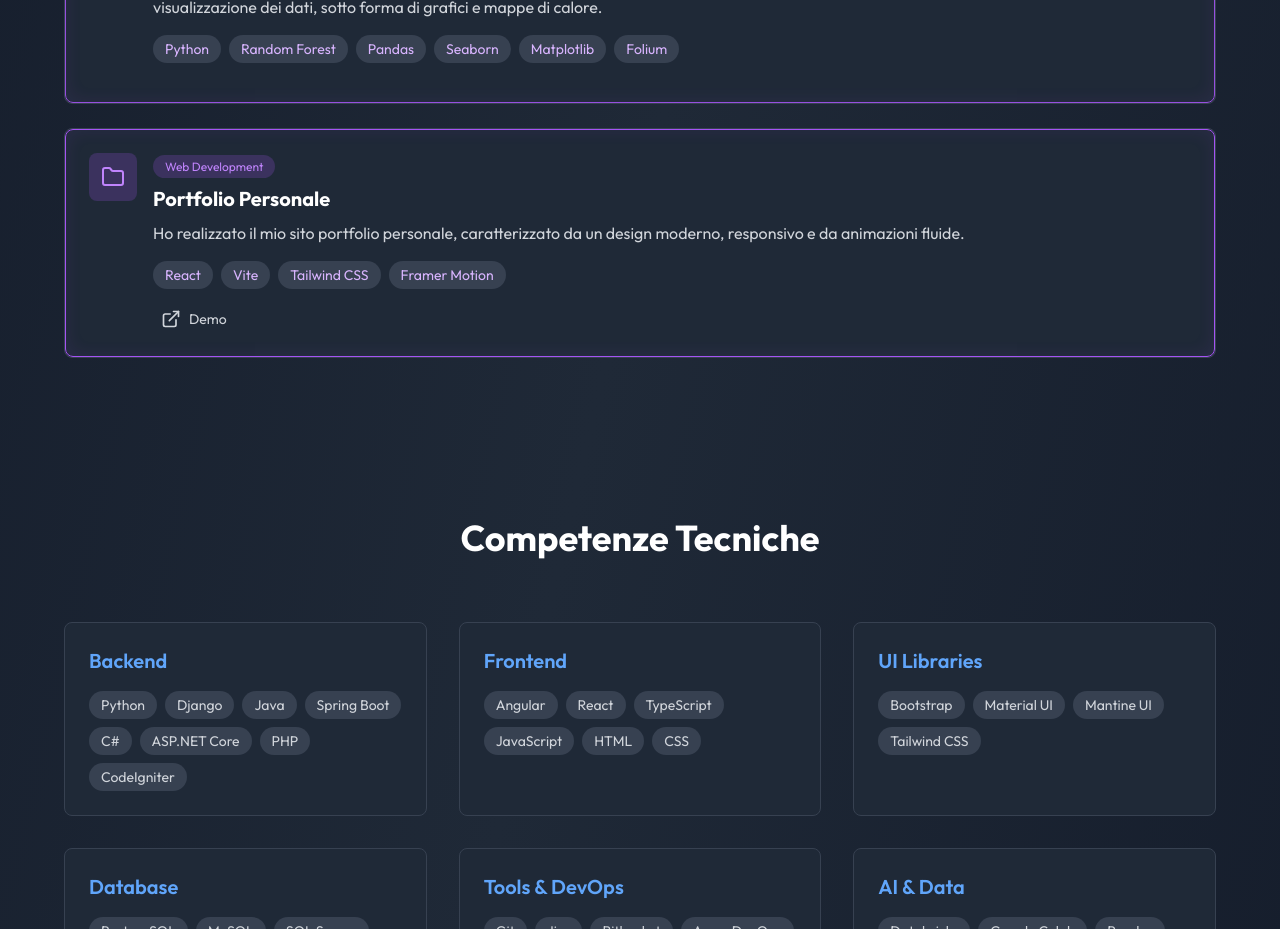
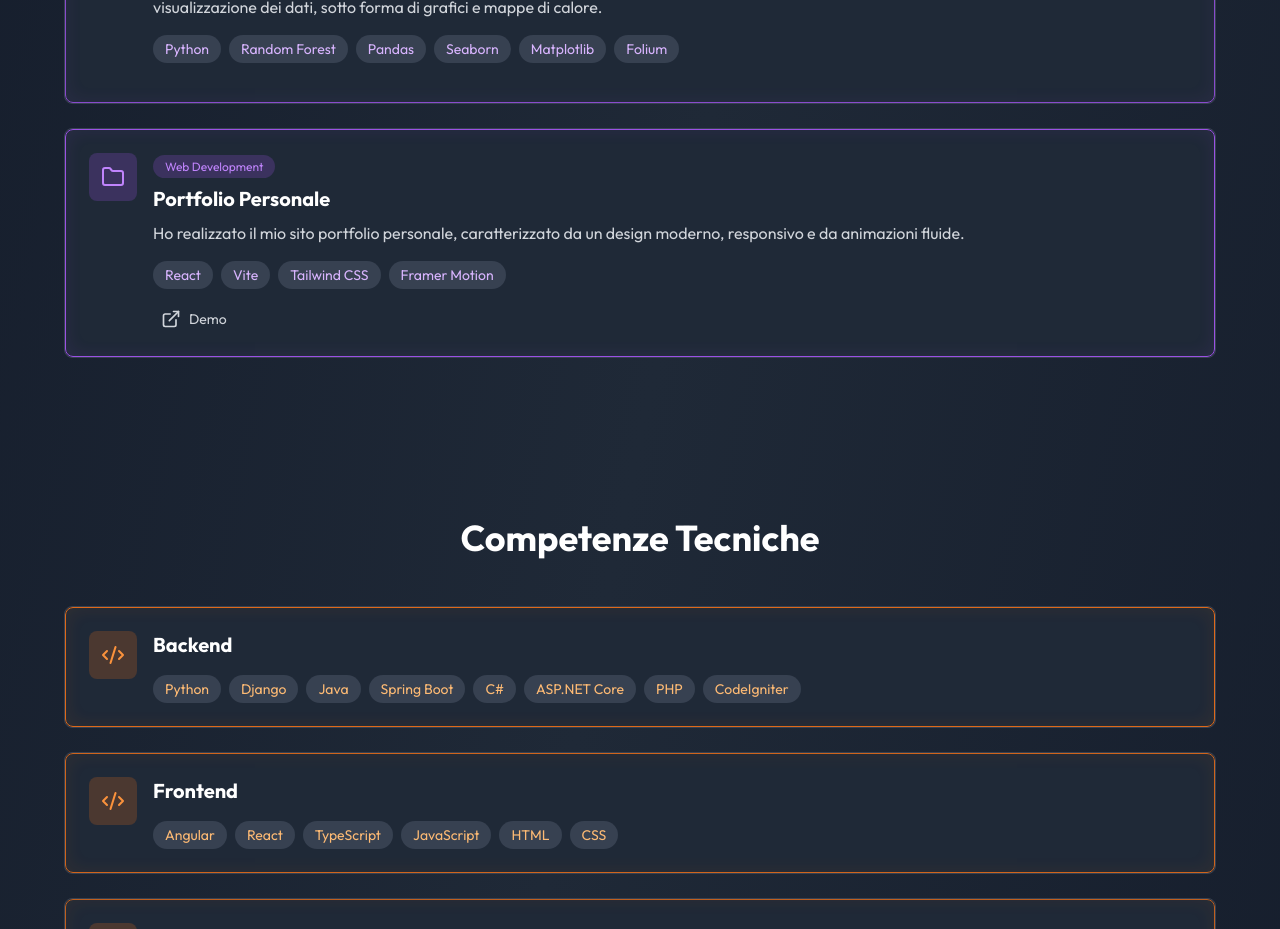
Before and after one commit to yaaniik/cvfolio, a React (Vite) app: page / in a window 1280 px wide. Shown: the part 2540-3469 px from the top of the page. Built offline with nearby package versions, Linux system fonts and the light colour scheme.

Commit message:
update: skills effect and performance&accesibility

```diff
--- a/src/components/Skills.jsx
+++ b/src/components/Skills.jsx
@@ -1,4 +1,84 @@
-import { motion } from 'framer-motion';
+import { motion, useScroll, useTransform } from 'framer-motion';
+import { useRef } from 'react';
+import { Code2 } from 'lucide-react';
+
+function SkillCard({ category, index }) {
+  const cardRef = useRef(null);
+
+  // Track scroll position della card rispetto al viewport
+  const { scrollYProgress } = useScroll({
+    target: cardRef,
+    offset: ["start end", "end start"]
+  });
+
+  // EFFETTO SPOTLIGHT - Border opacity graduale (ARANCIONE)
+  const borderOpacity = useTransform(
+    scrollYProgress,
+    [0, 0.2, 0.4, 0.5, 0.6, 0.8, 1],
+    [0, 0.2, 0.7, 1, 0.7, 0.2, 0]
+  );
+
+  return (
+    <motion.article
+      ref={cardRef}
+      initial={{ opacity: 0 }}
+      whileInView={{ opacity: 1 }}
+      transition={{
+        delay: index * 0.15,
+        duration: 1.8,
+        ease: "easeInOut"
+      }}
+      className="bg-gray-800 p-6 rounded-lg border border-gray-700 relative overflow-hidden"
+    >
+      {/* Border animato - colorazione graduale ARANCIONE */}
+      <motion.div
+        className="absolute inset-0 rounded-lg pointer-events-none"
+        style={{
+          opacity: borderOpacity,
+          border: '1px solid rgb(249, 115, 22)', // orange-500
+          boxShadow: '0 0 30px rgba(249, 115, 22, 0.5), inset 0 0 20px rgba(249, 115, 22, 0.1)',
+        }}
+        aria-hidden="true"
+      />
+
+      <div className="flex items-start gap-4">
+        {/* Icona a sinistra */}
+        <div
+          className="bg-orange-500/20 p-3 rounded-lg flex-shrink-0"
+          aria-hidden="true"
+        >
+          <Code2 className="text-orange-400" size={24} />
+        </div>
+
+        {/* Contenuto a destra */}
+        <div className="flex-1">
+          <h3
+            className="text-xl font-bold text-white mb-4"
+            id={`skill-category-${category.title.toLowerCase().replace(/\s+/g, '-')}`}
+          >
+            {category.title}
+          </h3>
+
+          <div
+            className="flex flex-wrap gap-2"
+            role="list"
+            aria-labelledby={`skill-category-${category.title.toLowerCase().replace(/\s+/g, '-')}`}
+          >
+            {category.skills.map((skill) => (
+              <span
+                key={skill}
+                className="bg-gray-700 px-3 py-1 rounded-full text-sm text-orange-300 hover:bg-gray-600 transition-colors"
+                role="listitem"
+              >
+                {skill}
+              </span>
+            ))}
+          </div>
+        </div>
+      </div>
+    </motion.article>
+  );
+}
 
 function Skills() {
   const skillCategories = [
@@ -33,42 +113,33 @@ function Skills() {
   ];
 
   return (
-    <section id="competenze" className="py-20 px-6">
+    <section
+      id="competenze"
+      className="py-20 px-6"
+      aria-labelledby="skills-heading"
+    >
       <div className="max-w-6xl mx-auto">
         <motion.h2
+          id="skills-heading"
           initial={{ opacity: 0 }}
           whileInView={{ opacity: 1 }}
           transition={{ duration: 0.6 }}
-          className="text-4xl font-bold mb-16 text-center"
+          className="text-4xl font-bold mb-12 text-center"
         >
           Competenze Tecniche
         </motion.h2>
 
-        <div className="grid md:grid-cols-2 lg:grid-cols-3 gap-8">
-          {skillCategories.map((category, categoryIndex) => (
-            <motion.div
+        <div
+          className="space-y-6"
+          role="list"
+          aria-label="Lista categorie di competenze tecniche"
+        >
+          {skillCategories.map((category, index) => (
+            <SkillCard
               key={category.title}
-              initial={{ opacity: 0 }}
-              whileInView={{ opacity: 1 }}
-              transition={{
-                delay: categoryIndex * 0.15,
-                duration: 1.8,
-                ease: "easeInOut"
-              }}
-              className="bg-gray-800 p-6 rounded-lg border border-gray-700 hover:border-blue-500"
-            >
-              <h3 className="text-xl font-semibold mb-4 text-blue-400">{category.title}</h3>
-              <div className="flex flex-wrap gap-2">
-                {category.skills.map((skill) => (
-                  <span
-                    key={skill}
-                    className="bg-gray-700 px-3 py-1 rounded-full text-sm text-gray-300 hover:bg-gray-600 transition-colors"
-                  >
-                    {skill}
-                  </span>
-                ))}
-              </div>
-            </motion.div>
+              category={category}
+              index={index}
+            />
           ))}
         </div>
       </div>
```
